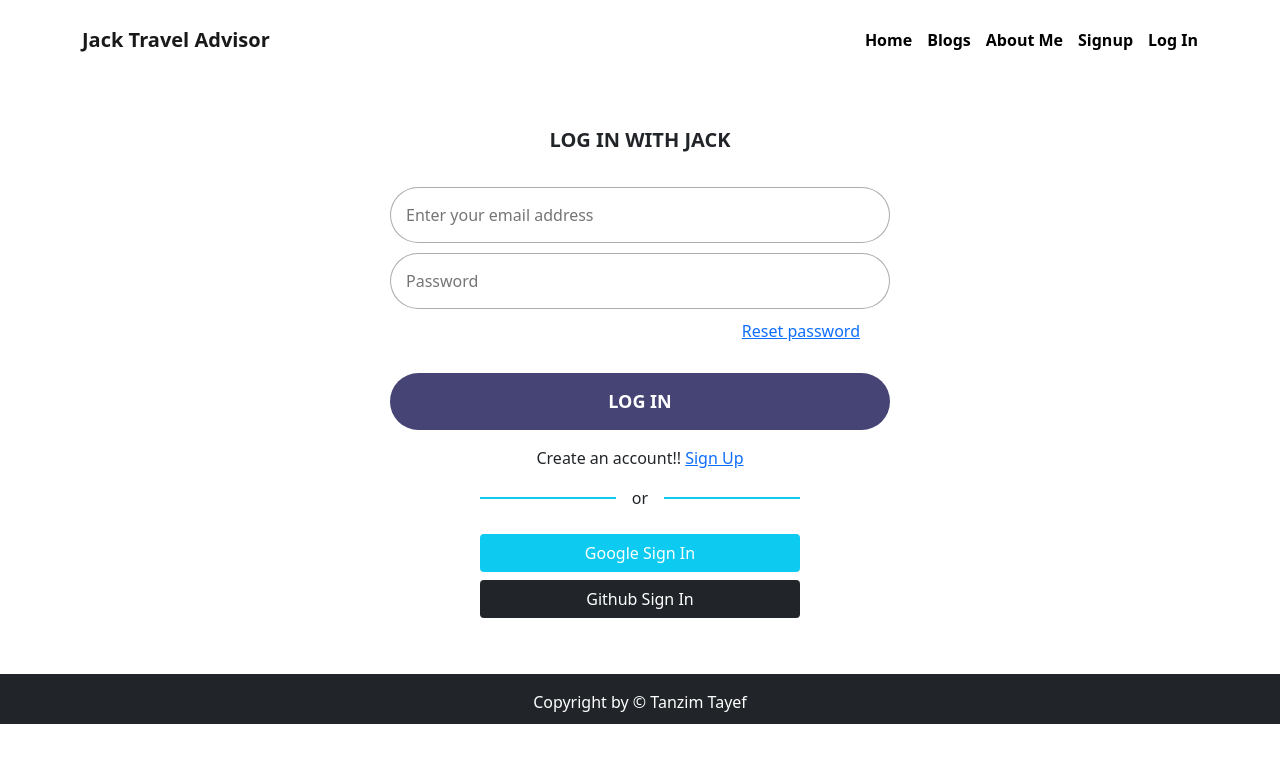
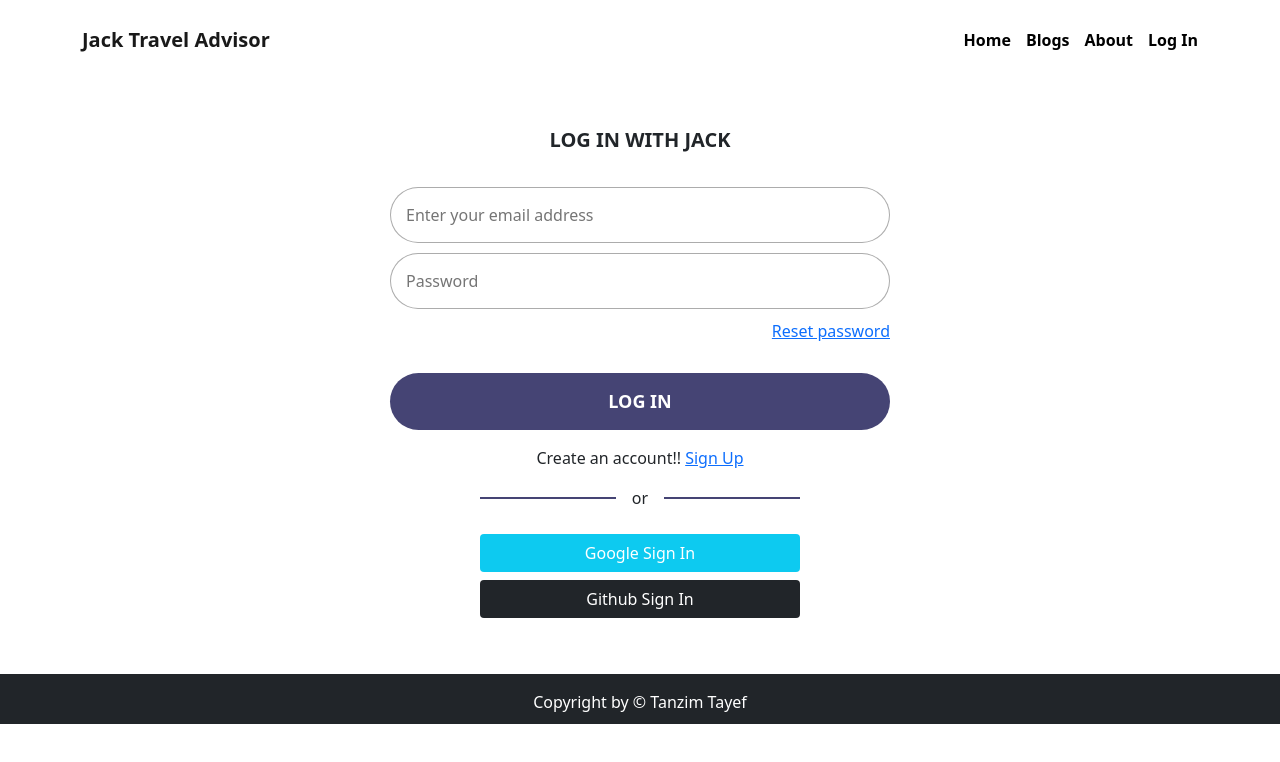
Before and after one commit to TanzimTayef/jack-travel-advisor-assignment, a React (Create React App) app: page /login in a window 1280 px wide. Shown: the top 762 px of the page. Built offline with nearby package versions, Linux system fonts and the light colour scheme; no server answers.

Commit message:
added more somting in login page

```diff
--- a/src/Pages/Login/Login/Login.js
+++ b/src/Pages/Login/Login/Login.js
@@ -33,7 +33,7 @@ const Login = () => {
   // error
   if (error) {
     errMsg = (
-      <p className="text-danger text-center mt-2">Error: {error?.message}</p>
+      <span className="text-danger text-center">Error: {error?.message}</span>
     );
   }
 
@@ -56,6 +56,7 @@ const Login = () => {
             name="email"
             placeholder="Enter your email address"
             id=""
+            required
           />
           <input
             type="password"
@@ -63,8 +64,11 @@ const Login = () => {
             name="password"
             placeholder="Password"
             id=""
+            required
           />
-          <div className="reset-pass">
+          <div className="d-flex justify-content-between">
+            <div>{errMsg ? errMsg : ""}</div>
+            <div>
               <Link
                 to=""
                 onClick={() => {
@@ -74,8 +78,9 @@ const Login = () => {
                 Reset password
               </Link>
             </div>
+          </div>
+
           <div>
-            {errMsg}
             <button className="sing-btn" type="submit">
               Log In
             </button>
@@ -90,7 +95,6 @@ const Login = () => {
       </p>
       <OtherLogin />
     </div>
-
   );
 };
 
--- a/src/Pages/Signup/Signup.css
+++ b/src/Pages/Signup/Signup.css
@@ -35,7 +35,3 @@
    padding: 15px;
    color: #fff;
 }
-.reset-pass{
-    text-align: right;
-    padding-right: 30px;
-}
--- a/src/Pages/Signup/Signup.js
+++ b/src/Pages/Signup/Signup.js
@@ -14,25 +14,33 @@ const Signup = () => {
   const [email, setEmail] = useState("");
   const [password, setPassword] = useState("");
   const [confirmpassword, setConfirmpassword] = useState("");
-  const [error, setError] = useState("");
-  const [createUserWithEmailAndPassword, user, loading] =
+  const [createUserWithEmailAndPassword, user, loading, error] =
     useCreateUserWithEmailAndPassword(auth, { sendEmailVerification: true });
 
-  const navigate = useNavigate();
+  let navigate = useNavigate();
+  let errMsg;
+
+
+  if (user) {
+    navigate("/");
+  }
+  // error
+  if (error) {
+    errMsg = (
+      <span className="text-danger text-center">Error: {error?.message}</span>
+    );
+  }
 
   const handleSignupForm = (e) => {
     e.preventDefault();
+
     if (password.length < 6) {
-      setError("Your password must need to 6 chracter");
+      console.log("Your password must need to 6 chracter");
     }
     if (password !== confirmpassword) {
-      setError("Your email don't match");
+      console.log("Your email don't match");
       return;
     }
-    if (user) {
-      navigate("/");
-    }
-
     // creating user by firebase hooks
     createUserWithEmailAndPassword(email, password);
     setName("")
@@ -53,9 +61,11 @@ const Signup = () => {
             name="email"
             placeholder="Enter your email address"
             id=""
+            required
           />
-          <input type="password"  onBlur={(e) => setPassword(e.target.value)}  name="password" placeholder="Password" id="" />
-          <input type="password"  onBlur={(e) => setConfirmpassword(e.target.value)}  name="password" placeholder="Confirm Password" id="" />
+          <input type="password" required  onBlur={(e) => setPassword(e.target.value)}  name="password" placeholder="Password" id="" />
+          <input type="password" required onBlur={(e) => setConfirmpassword(e.target.value)} name="password" placeholder="Confirm Password" id="" />
+          {errMsg}
           <div>
             <button className="sing-btn" type="submit">
               Sign In
--- a/src/Shared/Header/Header.js
+++ b/src/Shared/Header/Header.js
@@ -14,7 +14,11 @@ const Header = () => {
   };
 
   return (
-    <Navbar bg="white" expand="lg" style={{ height: "80px", position: "sticky" }}>
+    <Navbar
+      bg="white"
+      expand="lg"
+      style={{ height: "80px", position: "sticky" }}
+    >
       <Container>
         <Navbar.Brand to="/home" className="fw-bold">
           Jack Travel Advisor
@@ -24,10 +28,15 @@ const Header = () => {
           <Nav className="ms-auto fw-bold">
             <Link to="/">Home</Link>
             <Link to="/blogs">Blogs</Link>
-            <Link to="/about-me">About Me</Link>
-            <Link to="/signup">Signup</Link>
+            <Link to="/about-me">About</Link>
+
             {user ? (
-              <button className="bg-transparent border-0 fw-bold ms-2" onClick={handleSignOut}>Log Out</button>
+              <button
+                className="bg-transparent border-0 fw-bold ms-2"
+                onClick={handleSignOut}
+              >
+                Log Out
+              </button>
             ) : (
               <Link to="/login">Log In</Link>
             )}
--- a/src/Shared/OtherLogin/OtherLogin.js
+++ b/src/Shared/OtherLogin/OtherLogin.js
@@ -33,9 +33,9 @@ const OtherLogin = () => {
   return (
     <>
       <div className="d-flex align-items-center w-25 mx-auto">
-        <div style={{ height: "2px" }} className="w-50 bg-info"></div>
+        <div style={{ height: "2px", background: '#454474' }} className="w-50"></div>
         <div className="mx-3">or</div>
-        <div style={{ height: "2px" }} className="w-50 bg-info"></div>
+        <div style={{ height: "2px", background: '#454474' }} className="w-50"></div>
       </div>
       {errElement}
       <div className="w-50 mx-auto text-center mt-4">
```
Lines whose indentation alone changed are shown as unchanged.
